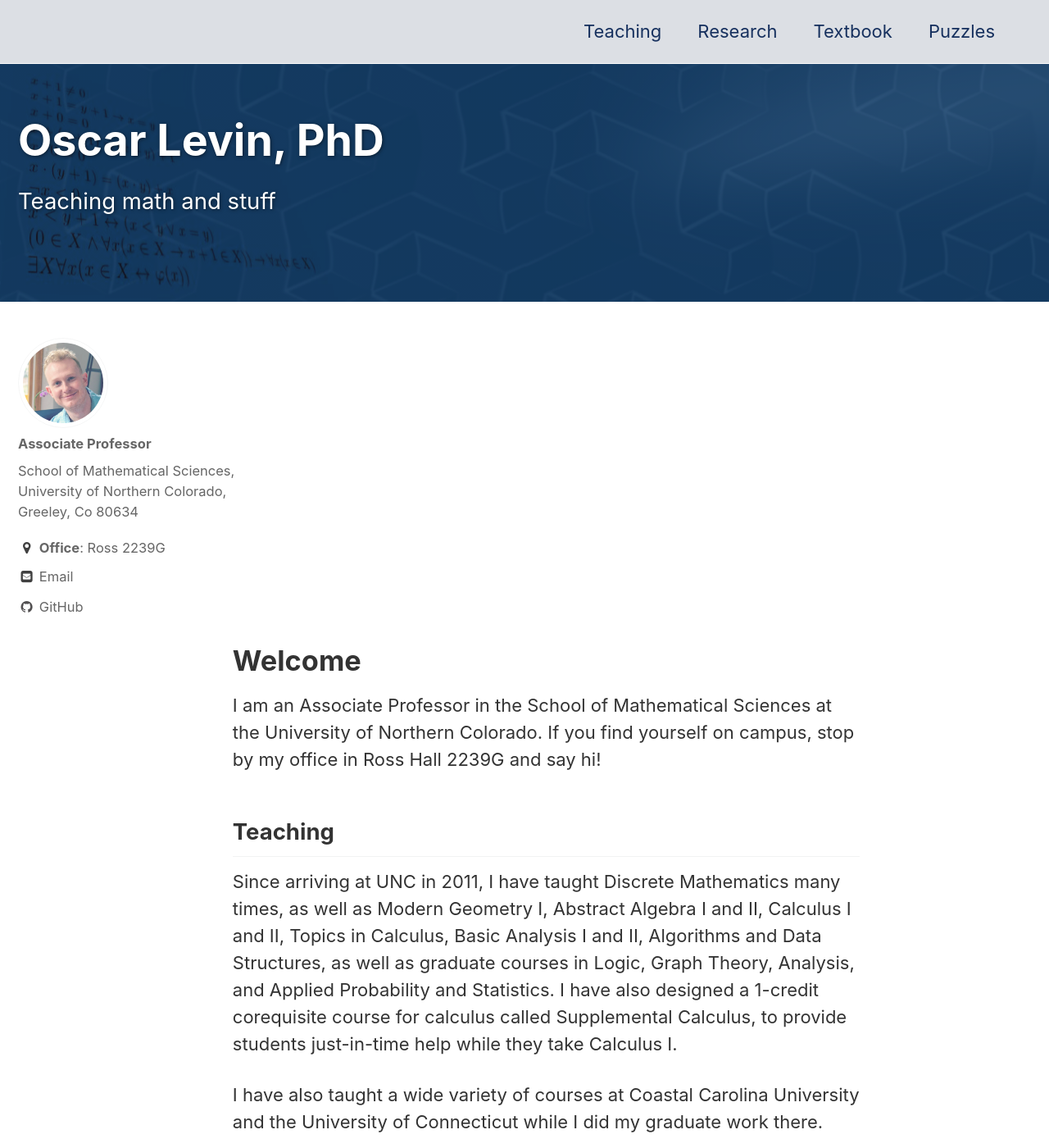
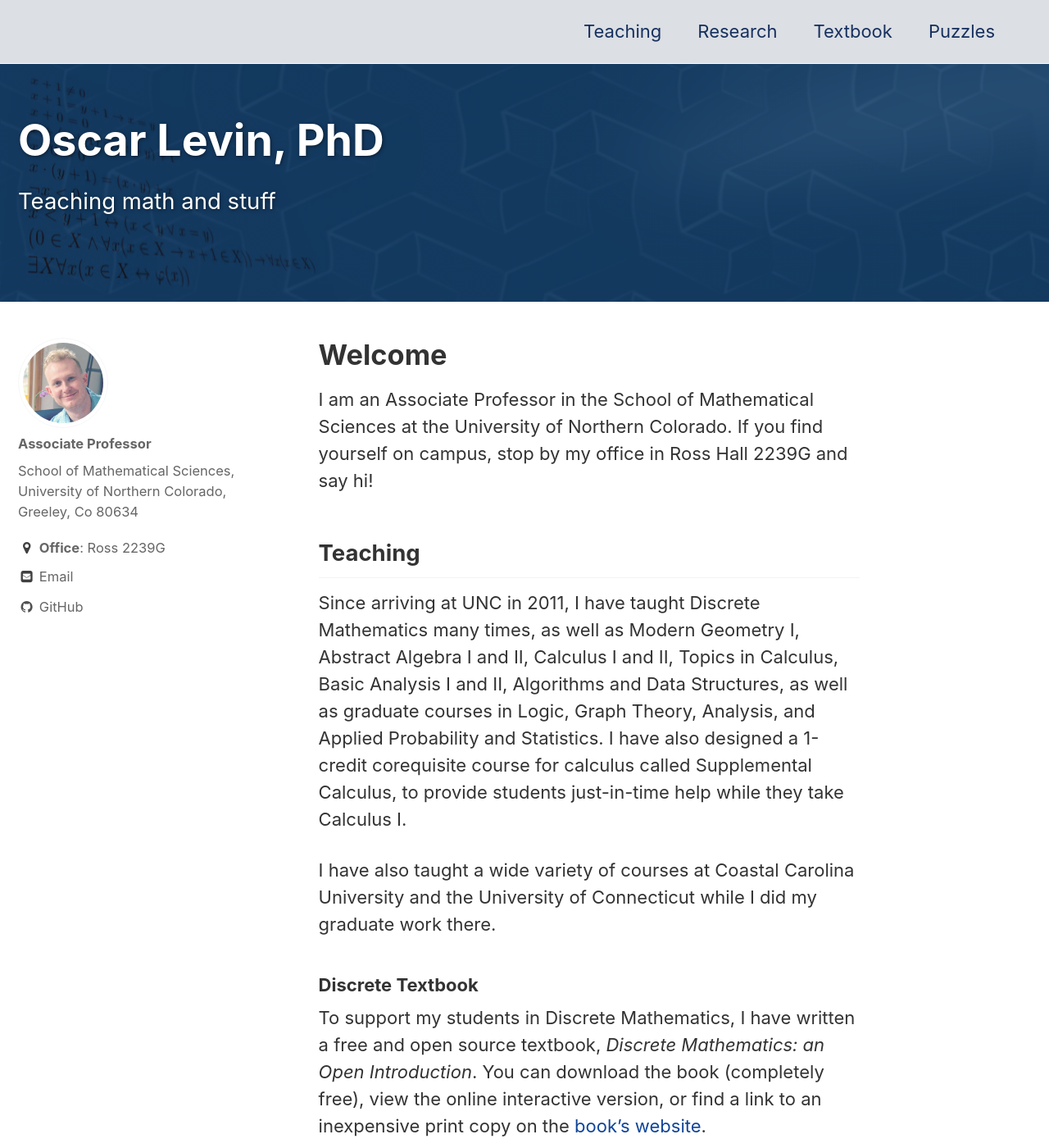
Before and after one commit to oscarlevin/oscarlevin.github.io, a Jekyll site: the page built from index.md, in a window 1280 px wide and 1400 px high. Shown: the whole window at 82% size. Built offline with Jekyll 4.4.1, drawn with Linux system fonts in a browser that asks for light colours.

Commit message:
update sidebar

```diff
--- a/_sass/minimal-mistakes/_page.scss
+++ b/_sass/minimal-mistakes/_page.scss
@@ -20,7 +20,7 @@
 
 .page {
   @include breakpoint($large) {
-    @include span(10 of 12 last);
+    @include span(9 of 12 last);
     @include prefix(0.5 of 12);
     @include suffix(2 of 12);
   }
--- a/_sass/minimal-mistakes/_sidebar.scss
+++ b/_sass/minimal-mistakes/_sidebar.scss
@@ -14,7 +14,7 @@
   margin-bottom: 1em;
 
   @include breakpoint($large) {
-    @include span(4 of 12);
+    @include span(3 of 12);
     opacity: 0.75;
     -webkit-transition: opacity 0.2s ease-in-out;
             transition: opacity 0.2s ease-in-out;
```
